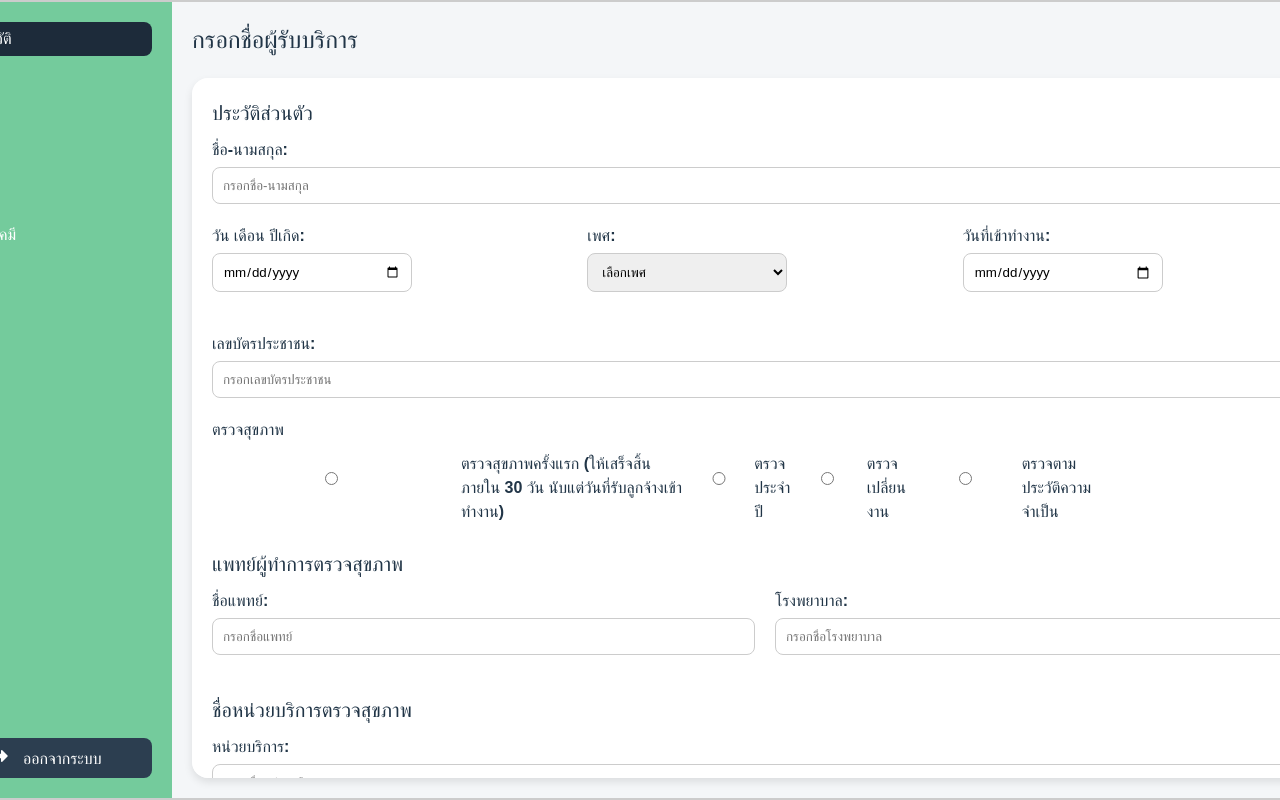
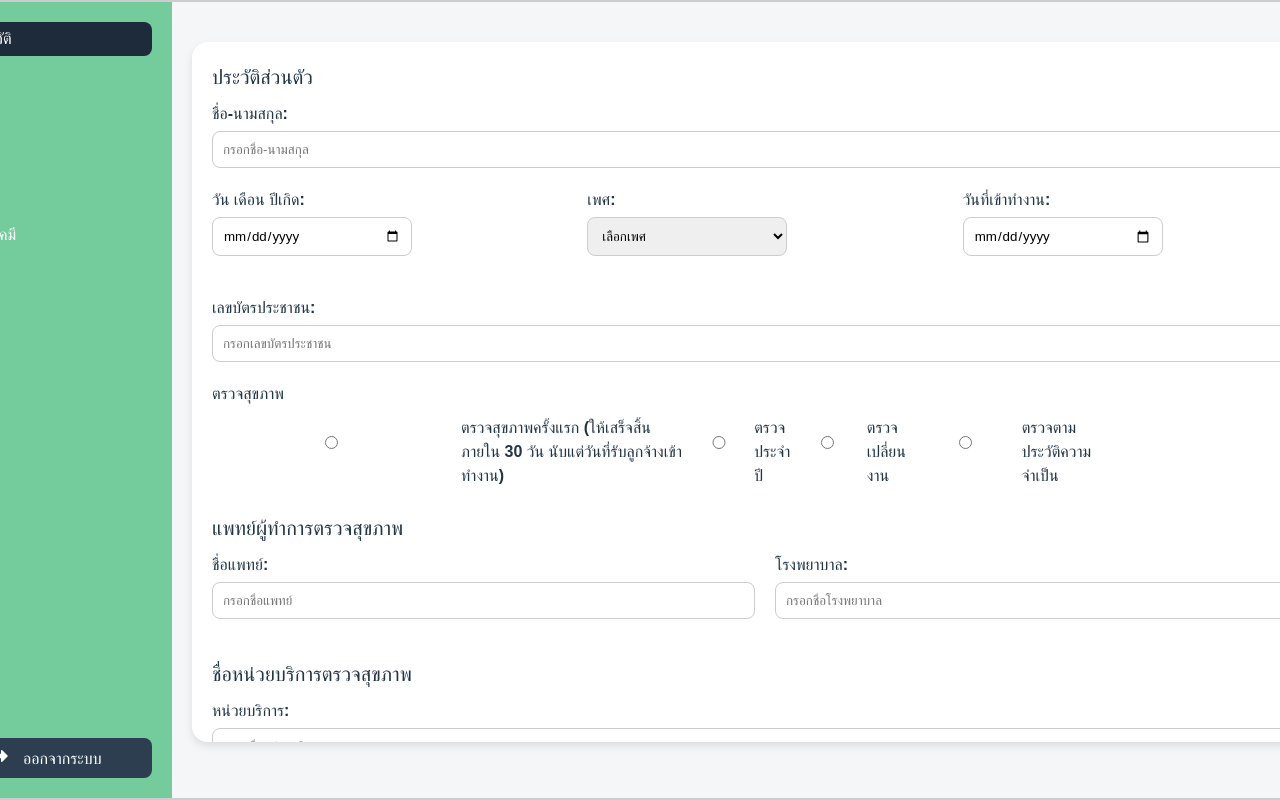
Before and after one commit to joozery/webappmo, a React (Vite) app in the folder frontend/: page /dashboard in a window 1280 px wide. Shown: the top 800 px of the page. Built offline with nearby package versions, Linux system fonts and the light colour scheme.

Commit message:
add page

```diff
--- a/frontend/src/components/Dashboard.jsx
+++ b/frontend/src/components/Dashboard.jsx
@@ -1,4 +1,9 @@
 import React, { useState } from 'react';
+import EarPage from './EarPage';
+import EyePage from './EyePage';
+import LungPage from './LungPage';
+import ChemicalsPage from './ChemicalsPage';
+import SummaryPage from './SummaryPage';
 import './Dashboard.css';
 import { FaHistory, FaHeadphonesAlt, FaEye, FaLungs, FaFlask, FaChartBar, FaSignOutAlt } from 'react-icons/fa';
 import { useNavigate } from 'react-router-dom';
@@ -11,56 +16,29 @@ const Dashboard = () => {
     navigate('/');
   };
 
-  const [formData, setFormData] = useState({
-    name: '',
-    dob: '',
-    gender: '',
-    startDate: '',
-    idNumber: '',
-    doctorName: '',
-    hospital: '',
-    serviceUnit: '',
-    address: '',
-    phone: ''
-  });
+  // ใช้ useState เพื่อเก็บสถานะของหน้า
+  const [currentPage, setCurrentPage] = useState('history');
 
-  const handleChange = (e) => {
-    setFormData({ ...formData, [e.target.name]: e.target.value });
-  };
-
-  const handleSubmit = (e) => {
-    e.preventDefault();
-    console.log('ข้อมูลที่กรอก:', formData);
-  };
-
+  const renderContent = () => {
+    switch (currentPage) {
+      case 'ear':
+        return <EarPage />;
+      case 'eye':
+        return <EyePage />;
+      case 'lung':
+        return <LungPage />;
+      case 'chemicals':
+        return <ChemicalsPage />;
+      case 'summary':
+        return <SummaryPage />;
+      default:
         return (
-    <div className="container">
-      {/* Sidebar */}
-      <aside className="sidebar">
-        <ul className="menu">
-          <li><a href="#" className="active"><FaHistory style={{ marginRight: '10px' }} /> ประวัติ</a></li>
-          <li><a href="#"><FaHeadphonesAlt style={{ marginRight: '10px' }} /> หู</a></li>
-          <li><a href="#"><FaEye style={{ marginRight: '10px' }} /> ตา</a></li>
-          <li><a href="#"><FaLungs style={{ marginRight: '10px' }} /> ปอด</a></li>
-          <li><a href="#"><FaFlask style={{ marginRight: '10px' }} /> สารเคมี</a></li>
-          <li><a href="#"><FaChartBar style={{ marginRight: '10px' }} /> สรุป</a></li>
-        </ul>
-        <button className="logout-btn" onClick={handleLogout}>
-          <FaSignOutAlt style={{ marginRight: '10px' }} /> ออกจากระบบ
-        </button>
-      </aside>
-
-      {/* Content */}
-      <div className="content">
-        <h2>กรอกชื่อผู้รับบริการ</h2>
-
           <div className="form-container">
             <form onSubmit={handleSubmit}>
               <h2>ประวัติส่วนตัว</h2>
               <label>ชื่อ-นามสกุล:</label>
               <input type="text" name="name" value={formData.name} onChange={handleChange} placeholder="กรอกชื่อ-นามสกุล" />
 
-            {/* แถวที่มี input fields อยู่ในบรรทัดเดียวกัน */}
               <div className="form-row">
                 <div className="form-row-half">
                   <label>วัน เดือน ปีเกิด:</label>
@@ -121,6 +99,52 @@ const Dashboard = () => {
               </div>
             </form>
           </div>
+        );
+    }
+  };
+
+  const [formData, setFormData] = useState({
+    name: '',
+    dob: '',
+    gender: '',
+    startDate: '',
+    idNumber: '',
+    doctorName: '',
+    hospital: '',
+    serviceUnit: '',
+    address: '',
+    phone: ''
+  });
+
+  const handleChange = (e) => {
+    setFormData({ ...formData, [e.target.name]: e.target.value });
+  };
+
+  const handleSubmit = (e) => {
+    e.preventDefault();
+    console.log('ข้อมูลที่กรอก:', formData);
+  };
+
+  return (
+    <div className="container">
+      {/* Sidebar */}
+      <aside className="sidebar">
+        <ul className="menu">
+          <li><a href="#" className={currentPage === 'history' ? 'active' : ''} onClick={() => setCurrentPage('history')}><FaHistory style={{ marginRight: '10px' }} /> ประวัติ</a></li>
+          <li><a href="#" className={currentPage === 'ear' ? 'active' : ''} onClick={() => setCurrentPage('ear')}><FaHeadphonesAlt style={{ marginRight: '10px' }} /> หู</a></li>
+          <li><a href="#" className={currentPage === 'eye' ? 'active' : ''} onClick={() => setCurrentPage('eye')}><FaEye style={{ marginRight: '10px' }} /> ตา</a></li>
+          <li><a href="#" className={currentPage === 'lung' ? 'active' : ''} onClick={() => setCurrentPage('lung')}><FaLungs style={{ marginRight: '10px' }} /> ปอด</a></li>
+          <li><a href="#" className={currentPage === 'chemicals' ? 'active' : ''} onClick={() => setCurrentPage('chemicals')}><FaFlask style={{ marginRight: '10px' }} /> สารเคมี</a></li>
+          <li><a href="#" className={currentPage === 'summary' ? 'active' : ''} onClick={() => setCurrentPage('summary')}><FaChartBar style={{ marginRight: '10px' }} /> สรุป</a></li>
+        </ul>
+        <button className="logout-btn" onClick={handleLogout}>
+          <FaSignOutAlt style={{ marginRight: '10px' }} /> ออกจากระบบ
+        </button>
+      </aside>
+
+      {/* Content */}
+      <div className="content">
+        {renderContent()} {/* เรียกฟังก์ชัน renderContent */}
       </div>
     </div>
   );
```
Also changed, not shown: frontend/src/components/ChemicalsPage.css (added), frontend/src/components/ChemicalsPage.jsx (added), frontend/src/components/EyePage.css (added), frontend/src/components/EyePage.jsx (added), frontend/src/components/LungPage.css (added), frontend/src/components/LungPage.jsx (added), frontend/src/components/SummaryPage.css (added), frontend/src/components/SummaryPage.jsx (added). Lines whose indentation alone changed are shown as unchanged.
